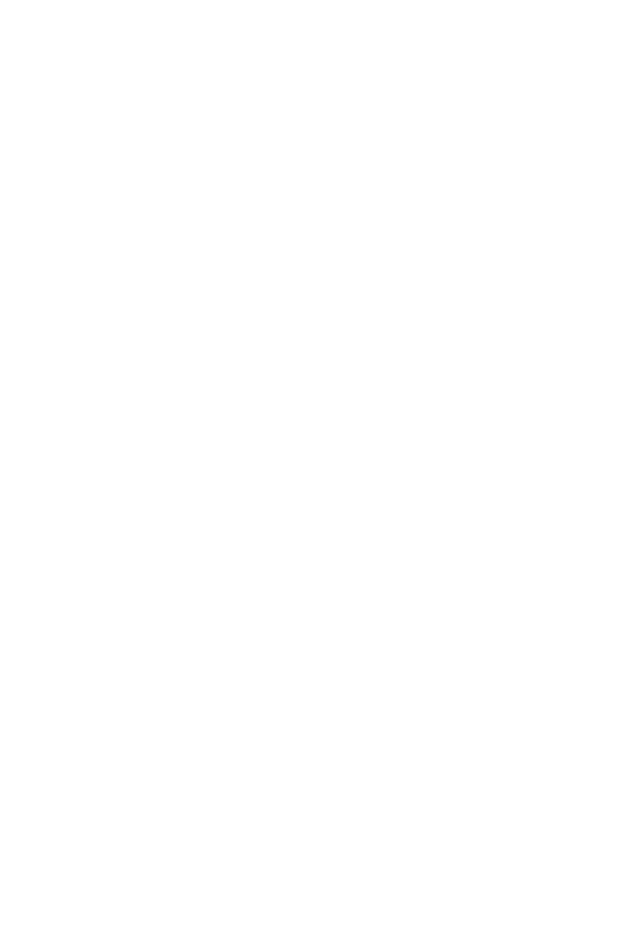
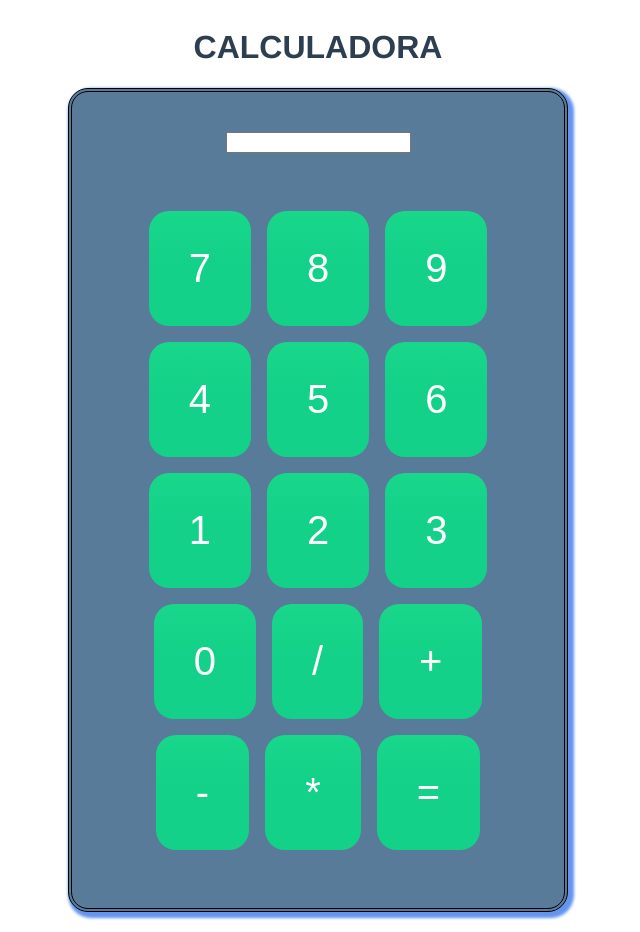
Before and after one commit to AndBenvds404/pw_u2_v_p4_ab, a Vue app: page / in a window 1280 px wide. Shown: the part 720-1652 px from the top of the page, without its empty margins (322-962 px from the left). Before the commit the page ends 800 px from the top, so only its background shows below. Built offline with nearby package versions, Linux system fonts and the light colour scheme.

Commit message:
calculadora con propiedades computadas

```diff
--- a/src/App.vue
+++ b/src/App.vue
@@ -2,17 +2,19 @@
   <img alt="Vue logo" src="./assets/logo.png">
   <Contador titulo ="Estudiante"/>
   <Contador titulo="profesor"/>
+  <Calculadora></Calculadora>
 
 
 </template>
 
 <script>
 import Contador from '../src/components/Contador.vue'
-
+import Calculadora from './components/Calculadora.vue';
 export default {
   name: 'App',
   components: {
-    Contador
+    Contador,
+    Calculadora
 
   }
 }
--- /dev/null
+++ b/src/components/Calculadora.vue
@@ -0,0 +1,197 @@
+<template>
+
+  <div class="marcoCalc">
+
+    <header class="cabecera">
+        <h1> CALCULADORA</h1>
+    </header>
+    <nav> </nav>
+    <section>
+
+            <input  id="IdlabelResultado"  for="" v-model="res" />
+                <div class="botonesNums">
+
+                    <button v-on:click="insertarElemento(7)"> 7 </button>
+                    <button v-on:click="insertarElemento(8)"> 8 </button>
+                    <button v-on:click ="insertarElemento(9)"> 9 </button>
+                    <button v-on:click ="insertarElemento(4)"> 4 </button>
+                    <button v-on:click ="insertarElemento(5)"> 5 </button>
+                    <button v-on:click ="insertarElemento(6)"> 6 </button>
+                    <button v-on:click ="insertarElemento(1)"> 1 </button>
+                    <button v-on:click ="insertarElemento(2)"> 2 </button>
+                    <button v-on:click ="insertarElemento(3)"> 3 </button>
+                    <button v-on:click ="insertarElemento(0)"> 0 </button>
+                    <button v-on:click ="operacion('÷')"> / </button>
+                    <button v-on:click  ="operacion('+')" > + </button>
+                    <button v-on:click ="operacion('-')"> - </button>
+                    <button v-on:click ="operacion('*')" > * </button>
+
+                    <button v-on:click="calcular()"> = </button>
+
+                </div>
+
+
+
+    </section>
+    <footer> </footer>
+</div>
+
+</template>
+
+<script>
+
+var expresion = ""
+var operador =""
+var resultado =""
+var numero1 = 0;
+var numero2 = 0;
+
+export default {
+
+    data(){
+        return{
+            res : resultado
+        }
+    },
+
+    computed:{
+        multiplicacionComputado(){
+            console.log('entro al metodo   Computado  '+numero1+ " - " +numero2)
+
+                return numero1 *numero2;
+        },
+        sumarComputado () {
+            console.log('entro al metodo   Computado  '+numero1+ " - " +numero2)
+            return numero1+numero2;
+        },
+
+         restarComputado (){
+            console.log('entro al metodo   Computado  '+numero1+ " - " +numero2)
+          return numero1-numero2;
+        },
+         multiplicarComputado (){
+            console.log('entro al metodo   Computado  '+numero1+ " - " +numero2)
+            return numero1*numero2;
+        },
+         dividirComputado (){
+            console.log('entro al metodo   Computado  '+numero1+ " - " +numero2)
+            return numero1/numero2;
+        },
+
+    },
+
+    methods:{
+
+        insertarElemento(num){
+
+            var contenido = num;
+            expresion += contenido;
+            this.res=expresion;
+           },
+
+        calcular(){
+
+            numero2 = parseInt(expresion);
+            console.log("calcular"+numero2+"  "+numero1 + "operador: "+operador)
+            switch (operador){
+                case '+':
+
+                    this.res ="=  "+ this.sumarComputado;
+                    break;
+                case '-':
+                    this.res = "=  "+this.restarComputado;
+
+                    break;
+                case '*':
+                    this.res = "=  "+this.multiplicacionComputado;
+
+                    break;
+                case '÷':
+                    this.res = "=  "+ this.dividirComputado;
+
+                    break;
+
+            }
+            expresion = " ";
+
+
+        },
+
+
+        operacion(signo){
+            numero1 = parseInt(expresion);
+            operador = signo;
+            this.res= signo+"  " +numero1
+            expresion = "";
+
+        }
+    }
+
+
+}
+</script>
+
+
+
+
+<style>
+
+body{
+    text-align: center;
+
+}
+.marcoCalc{
+    width: 500px;
+    margin: 20px auto;
+}
+section{
+    text-align: center;
+    border: 4px double black;
+    padding-top: 40px;
+    background-color: rgb(88, 123, 153);
+    box-shadow: 3px 3px 3px 3px cornflowerblue;
+    border-radius: 20px;
+}
+.botonesNums {
+    margin: 40px;
+    padding: 10px;
+
+}
+
+#IdlabelResultado{
+    overflow: hidden;
+
+    white-space: nowrap;
+
+}
+
+.botonesNums button {
+    padding: 35px 40px;
+    margin: 8px;
+    font-size: 40px;
+    border-radius: 20px;
+
+}
+#botonCero{
+    float: left;
+    margin-left: 22px;
+
+}
+.cabecera h1{
+    text-align: center;
+}
+section label{
+    text-align: center;
+    display: inline-block;
+    background-color: rgb(67, 69, 69);
+    color: aliceblue;
+    font-size: 60px;
+    border: 2px double black ;
+    width: 350px;
+    height: 60px;
+    font-family: 'Courier New', Courier, monospace;
+
+}
+
+
+</style>
--- a/src/components/Contador.vue
+++ b/src/components/Contador.vue
@@ -2,7 +2,7 @@
     <h3>{{ titulo }}</h3>
     <h3>{{ tituloComponente }}</h3>
     <p>{{ numero }}  <sup>2</sup>={{ otenerCuadradoComputado }}</p>
-    <p>{{ numero }}  <sup>2</sup>={{ otenerCuadradoComputado }}</p>
+    <p>{{ numero }}  <sup>2</sup>={{ otenerCuadradoComputado}}</p>
 
 
 
```
